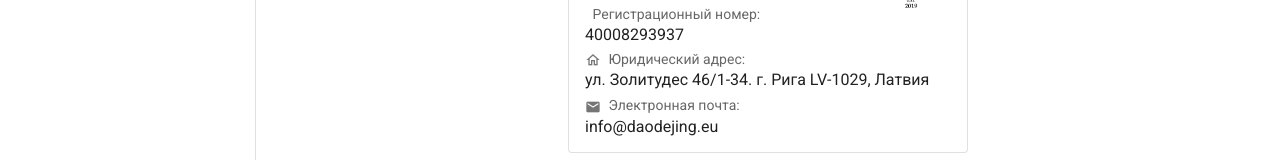
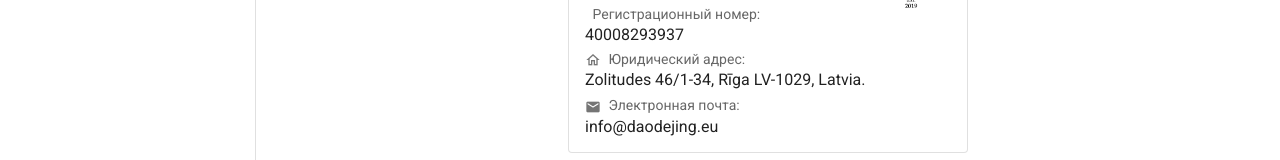
Before and after one commit to karens-yang/daodejing.eu, a Nuxt app: page /contacts in a window 1280 px wide. Shown: the part 199-359 px from the top of the page. Built offline with nearby package versions, Linux system fonts and the light colour scheme.

Commit message:
Update contact address

```diff
--- a/pages/contacts.vue
+++ b/pages/contacts.vue
@@ -33,7 +33,7 @@
             Юридический адрес:
           </v-list-item-subtitle>
           <v-list-item-title class="mb-2">
-            ул. Золитудес 46/1-34. г. Рига LV-1029, Латвия
+            Zolitudes 46/1-34, Rīga LV-1029, Latvia.
           </v-list-item-title>
           <v-list-item-subtitle>
             <v-icon small class="mr-1">mdi-email</v-icon>
```
